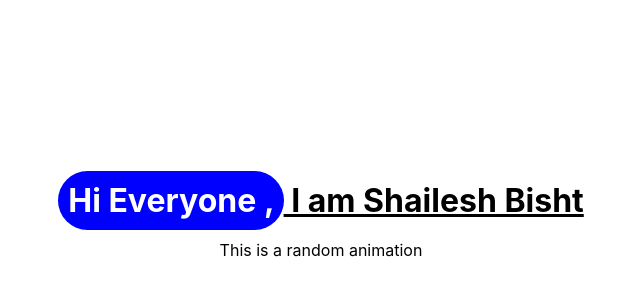
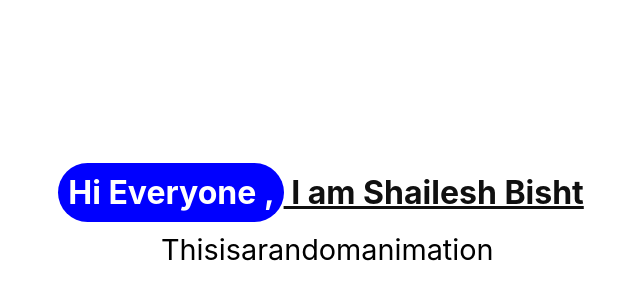
Before and after one commit to ShaileshBisht/gsap-text-animation, a React (Create React App) app: page / in a window 1280 px wide. Shown: the part 180-480 px from the top of the page, without its empty margins (319-959 px from the left). Built offline with nearby package versions, Linux system fonts and the light colour scheme.

Commit message:
add style to  .box2

```diff
--- a/src/App.css
+++ b/src/App.css
@@ -13,4 +13,8 @@
 
 .box2 {
   margin-top: 20px;
+  font-size: 1.8rem;
+  display: flex;
+  justify-content: space-between;
+  width: 25%;
 }
--- a/src/App.js
+++ b/src/App.js
@@ -5,6 +5,7 @@ import gsap from "gsap";
 function App() {
   useEffect(() => {
     const t1 = gsap.timeline();
+    const t2 = gsap.timeline();
     t1.from(".box1", {
       duration: 1,
       opacity: 0,
@@ -18,12 +19,10 @@ function App() {
         borderRadius: "50px",
         padding: "10px",
       })
-      .to(
-        ".box1-1",
-        { duration: 1.5, color: "white", ease: "steps(12)" },
-        "-=1.5"
-      )
+      .to(".box1-1", { duration: 1.5, color: "white", ease: "steps(12)" })
       .to(".box1-2", { duration: 2, opacity: 1, textDecoration: "underline" });
+
+    t2.from(".box2-1", { duration: 1, scale: 3, opacity: 0, stagger: 1 });
   }, []);
 
   return (
@@ -35,11 +34,11 @@ function App() {
         </h1>
       </div>
       <div className="box2">
-        <span>This </span>
-        <span>is </span>
-        <span>a </span>
-        <span>random </span>
-        <span>animation</span>
+        <div className="box2-1">This </div>
+        <div className="box2-1">is </div>
+        <div className="box2-1">a </div>
+        <div className="box2-1">random </div>
+        <div className="box2-1">animation</div>
       </div>
     </div>
   );
```
